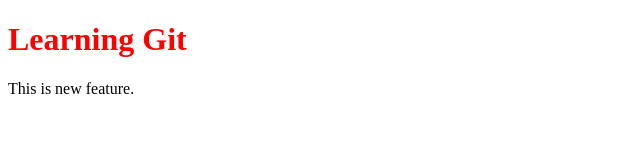
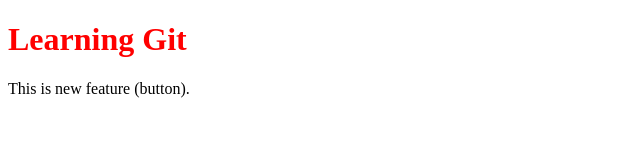
Before and after one commit to KushalxStha/localRepo, a plain HTML site: page index.html in a window 1280 px wide. Shown: the full height of the page, 0-640 px from the left. Drawn offline with Linux system fonts and the light colour scheme.

Commit message:
added button feature

```diff
--- a/index.html
+++ b/index.html
@@ -8,6 +8,6 @@
 </head>
 <body>
     <h1>Learning Git</h1>
-    <p>This is new feature.</p>
+    <p>This is new feature (button).</p>
 </body>
 </html>
```
